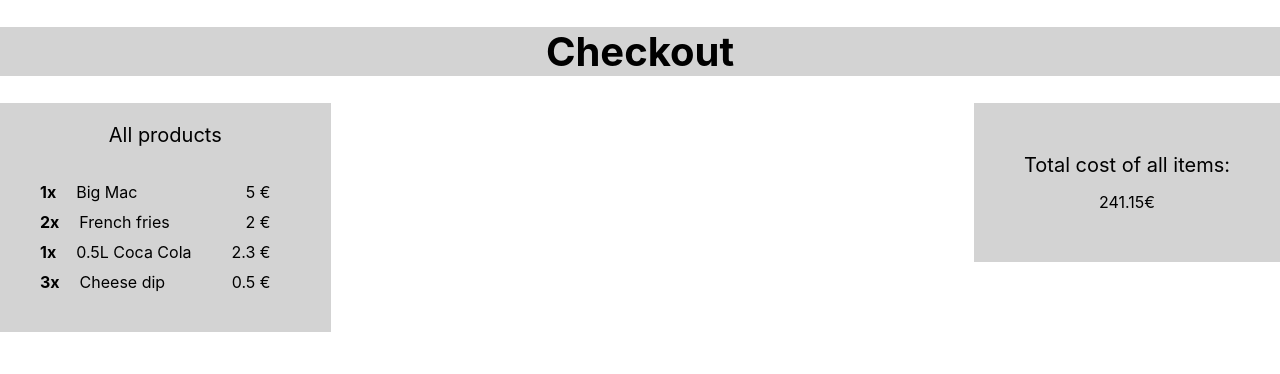
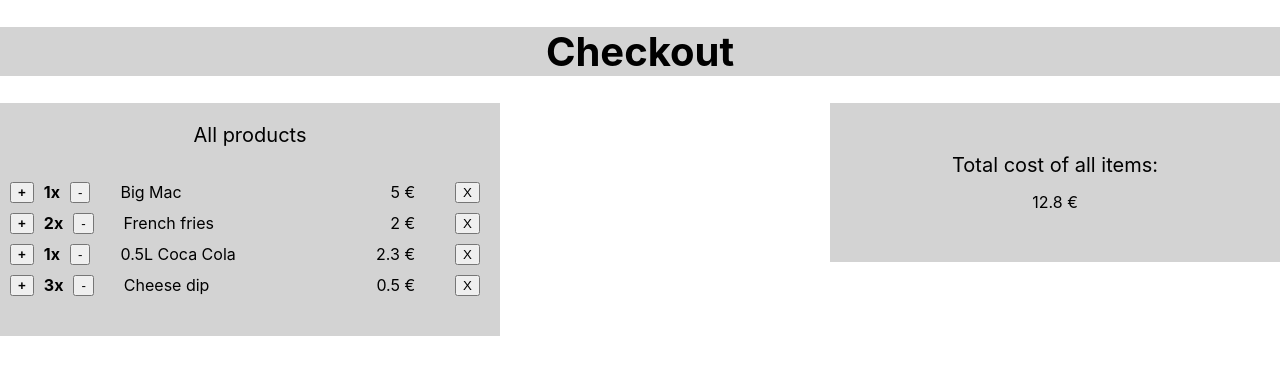
Before and after one commit to AWAProject-Team16/Food-Ordering-project-frontend-repo, a React (Create React App) app: page / in a window 1280 px wide. Shown: the top 374 px of the page. Built offline with nearby package versions, Linux system fonts and the light colour scheme.

Commit message:
Basic functions for modifying cart contents

```diff
--- a/src/App.js
+++ b/src/App.js
@@ -10,14 +10,42 @@ class App extends React.Component {
     super(props);
 
     this.state = {
-      items: [
+      ShoppingCart: [
         { id: 1, value: 'Big Mac', qty: 1, cost: 5 },
         { id: 2, value: 'French fries', qty: 2, cost: 2},
         { id: 3, value: '0.5L Coca Cola', qty: 1, cost: 2.3},
         { id: 4, value: 'Cheese dip', qty: 3, cost: 0.5 }
-      ]
+      ],
+      TotalCost: 12.8
     };
 
+  }
+
+  IncreaseAmount = (id, cost) => {
+    let NewShoppingCart = [...this.state.ShoppingCart];
+    NewShoppingCart[id-1].qty += 1;
+    let NewCost = this.state.TotalCost;
+    NewCost = NewCost + cost;
+    this.setState({ ShoppingCart: NewShoppingCart, TotalCost: NewCost});
+    // console.log(NewShoppingCart);
+  }
+
+  DecreaseAmount = (id, cost) => {
+    let NewShoppingCart = [...this.state.ShoppingCart];
+    NewShoppingCart[id-1].qty -= 1;
+    let NewCost = this.state.TotalCost;
+    NewCost = NewCost - cost;
+    this.setState({ ShoppingCart: NewShoppingCart, TotalCost: NewCost});
+    // console.log(NewCost);
+  }
+
+  DeleteProduct = (id, qty, cost) => {
+    let NewShoppingCart = [...this.state.ShoppingCart];
+    NewShoppingCart.splice(id-1, 1);
+    let NewCost = this.state.TotalCost;
+    let LostCost = qty * cost;
+    NewCost = NewCost - LostCost
+    this.setState({ ShoppingCart: NewShoppingCart, TotalCost: NewCost});
   }
 
 
@@ -26,9 +54,14 @@ class App extends React.Component {
     return <div className="CheckoutArea">
       <CheckoutTitle />
       <div className="CheckoutContent">
-        <ShoppingCart items={ this.state.items } />
+        <ShoppingCart
+          contents={ this.state.ShoppingCart }
+          IncreaseAmount={this.IncreaseAmount}
+          DecreaseAmount={this.DecreaseAmount}
+          DeleteProduct={this.DeleteProduct}
+        />
         <div className="CheckoutInfo">
-          < TotalCostBox />
+          < TotalCostBox Totalcost={ this.state.TotalCost } />
         </div>
       </div>
     </div>
--- a/src/components/ShoppingCart.js
+++ b/src/components/ShoppingCart.js
@@ -8,7 +8,12 @@ const ShoppingCart = props => {
             All products
         </div>
         {
-            props.items.map(i => <ShoppingCartProduct {...i} key={ i.id }/>)
+            props.contents.map(i => <ShoppingCartProduct {...i}
+                                    IncreaseAmount={props.IncreaseAmount}
+                                    DecreaseAmount={props.DecreaseAmount}
+                                    DeleteProduct={props.DeleteProduct}
+                                    key={ i.id }
+                                    />)
         }
     </div>
 }
--- a/src/components/ShoppingCartProduct.js
+++ b/src/components/ShoppingCartProduct.js
@@ -3,15 +3,24 @@ import styles from './../css/ShoppingCartProduct.module.css'
 
 const ShoppingCartProduct = props => {
     return <div className = {styles.ShoppingCartProduct}>
+        <button className={styles.Productqty} onClick={ () => props.IncreaseAmount(props.id, props.cost)}>
+            +
+        </button>
         <div className={styles.Productqty}>
             { props.qty }x
         </div>
+        <button className={styles.Qtybutton} onClick={ () => props.DecreaseAmount(props.id, props.cost)}>
+            -
+        </button>
         <div className= {styles.ProductName}>
             { props.value }
         </div>
         <div className= {styles.ProductCost}>
             { props.cost } €
         </div>
+        <button className={styles.Removebutton} onClick={ () => props.DeleteProduct(props.id, props.qty, props.cost)}>
+            X
+        </button>
     </div>
 }
 
--- a/src/components/Totalcost.js
+++ b/src/components/Totalcost.js
@@ -2,15 +2,17 @@ import React from 'react'
 import styles from './../css/Totalcost.module.css'
 
 
-export default function TotalCostBox() {
+const TotalCostBox = props => {
     return (
         <div className={styles.TotalCostBox}>
             <div className={styles.CostTitle}>
                 Total cost of all items:
             </div>
             <div className={styles.TotalCost}>
-                241.15€
+                { props.Totalcost } €
             </div>
         </div>
     )
 }
+
+export default TotalCostBox
--- a/src/css/ShoppingCart.module.css
+++ b/src/css/ShoppingCart.module.css
@@ -1,10 +1,11 @@
 .ShoppingCart {
     display: flex;
     flex-direction: column;
-    max-width: 600px;
+    max-width: 800px;
     background-color: lightgray;
     padding-bottom: 40px;
     padding-top: 20px;
+    min-width: 500px;
   }
 
   .ShoppingCartTitle {
--- a/src/css/ShoppingCartProduct.module.css
+++ b/src/css/ShoppingCartProduct.module.css
@@ -6,7 +6,7 @@
 
   .Productqty {
     font-weight: bold;
-    margin-left: 40px;
+    margin-left: 10px;
   }
 
   .ProductName {
@@ -16,5 +16,14 @@
   .ProductCost {
     margin-left: auto;
     padding-left: 40px;
-    margin-right: 60px;
+    margin-right: 40px;
   }
+
+  .Qtybutton {
+      margin-left: 10px;
+      margin-right: 10px;
+  }
+
+  .Removebutton {
+      margin-right: 20px;
+  }
--- a/src/css/Totalcost.module.css
+++ b/src/css/Totalcost.module.css
@@ -1,6 +1,7 @@
 .TotalCostBox {
     background-color: lightgray;
     padding: 50px 50px 50px 50px;
+    min-width: 350px;
 }
 
 .CostTitle {
```
